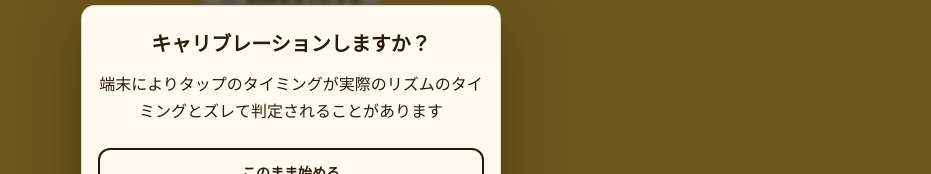
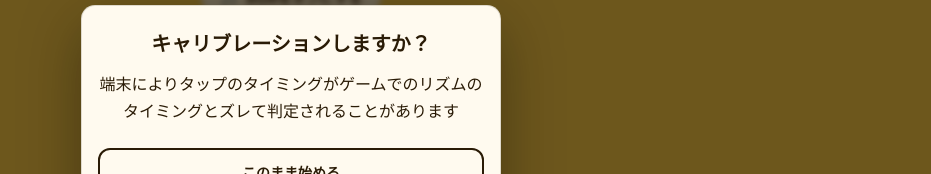
Before and after one commit to TKG1683/rhygym, a React (Vite) app: page / in a window 1280 px wide. Both pictures are taken after a click on the button "Start". Shown: the part 263-437 px from the top of the page, without its empty margins (349-1280 px from the left). Built offline with nearby package versions, Linux system fonts and the light colour scheme; no server answers.

Commit message:
fix(title): say ゲームでのリズム instead of 実際のリズム in calibration prompt

```diff
--- a/src/ui/screens/TitleScreen.tsx
+++ b/src/ui/screens/TitleScreen.tsx
@@ -427,7 +427,7 @@ function CalibrationPromptModal({
           キャリブレーションしますか？
         </h2>
         <p className="tutorial-modal-body">
-          端末によりタップのタイミングが実際のリズムのタイミングとズレて判定されることがあります
+          端末によりタップのタイミングがゲームでのリズムのタイミングとズレて判定されることがあります
         </p>
         <button type="button" className="secondary tutorial-modal-secondary" onClick={onSkip}>
           このまま始める
```
